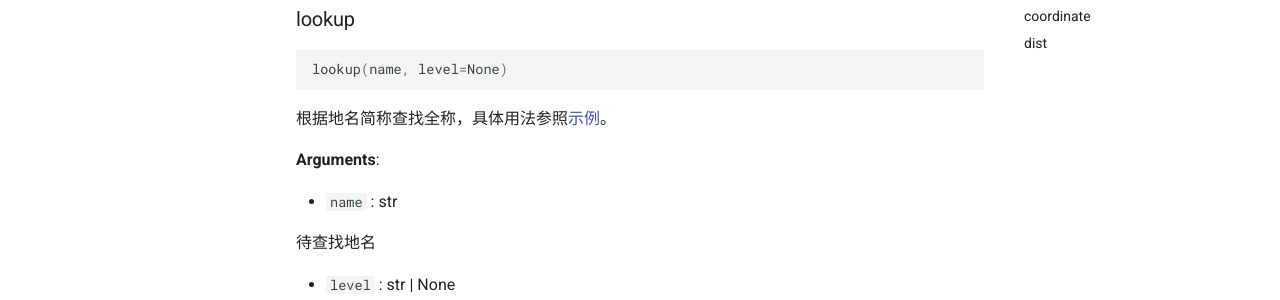
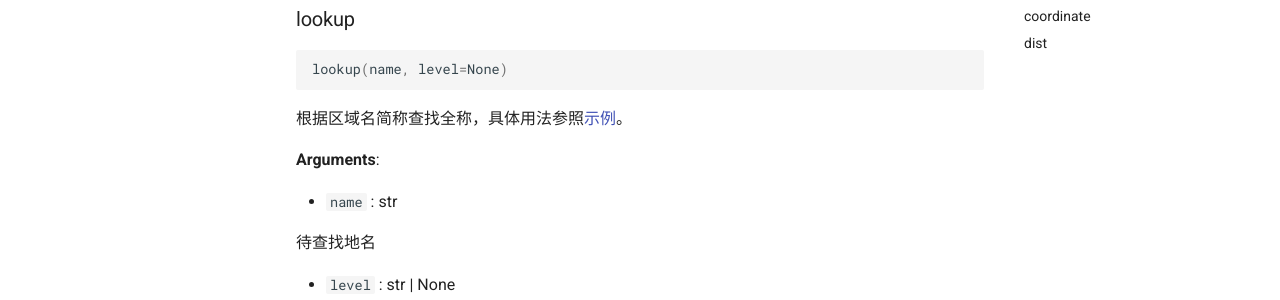
Before and after one commit to skahanium/Rh-s-PyTool-Docs, an MkDocs documentation site: the page built from docs/api/cp_lookup.md, in a window 1280 px wide and 900 px high. Shown: the part 224-524 px from the top of the window. Built offline with MkDocs 1.6.1 and Material for MkDocs 9.7.7, drawn with Linux system fonts in a browser that asks for light colours; comment, search, counter and statistics services are not loaded.

Commit message:
尝试修改

````diff
--- a/docs/api/cp_lookup.md
+++ b/docs/api/cp_lookup.md
@@ -4,7 +4,7 @@
 lookup(name, level=None)
 ```
 
-根据地名简称查找全称，具体用法参照[示例](../examples/cp_lookup.md#lookup)。
+根据区域名简称查找全称，具体用法参照[示例](../examples/cp_lookup.md#lookup)。
 
 **Arguments**:
 
````
